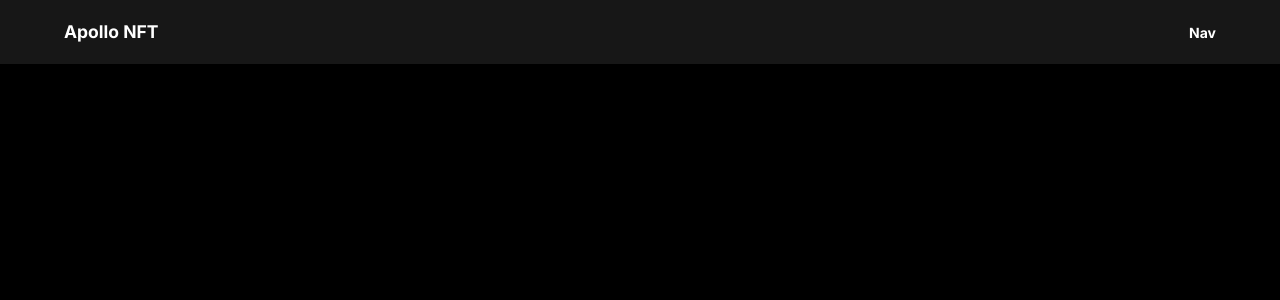
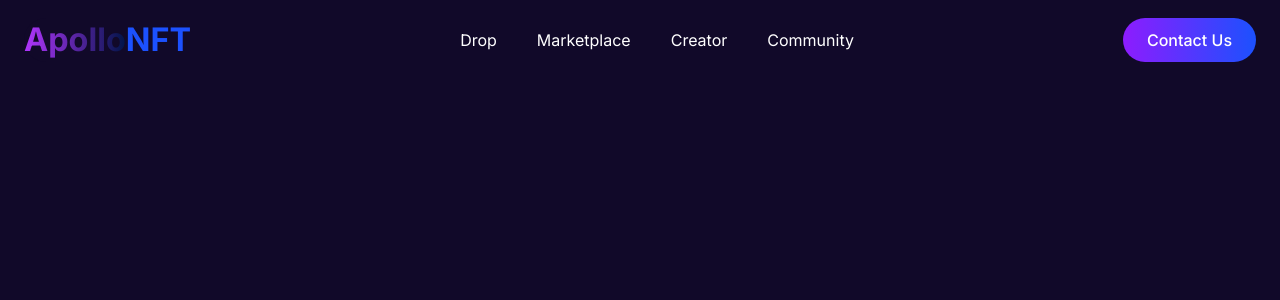
Before and after one commit to tobiasnagata/landingpage-nft, a Next.js app: page / in a window 1280 px wide. Shown: the top 300 px of the page. Built offline with nearby package versions, Linux system fonts and the light colour scheme.

Commit message:
Add header component

```diff
--- a/src/app/global.css
+++ b/src/app/global.css
@@ -3,3 +3,11 @@ body {
   margin: 0;
   padding: 0;
 }
+
+/* TEXT GRADIENT */
+.gradient-light-purple-to-dark-purple {
+  background: -webkit-linear-gradient(0deg, #b235ff, #001447);
+  background-clip: text;
+  -webkit-background-clip: text;
+  -webkit-text-fill-color: transparent;
+}
--- a/src/components/base/Container.js
+++ b/src/components/base/Container.js
@@ -1,7 +1,11 @@
 import { Container as MuiContainer } from "@mui/material";
 
 const Container = ({ children, sx }) => {
-  return <MuiContainer sx={{ ...sx, pt: 12 }}>{children}</MuiContainer>;
+  return (
+    <MuiContainer maxWidth="xl" sx={{ ...sx }}>
+      {children}
+    </MuiContainer>
+  );
 };
 
 export default Container;
--- a/src/components/base/Header.js
+++ b/src/components/base/Header.js
@@ -1,26 +1,41 @@
 "use client";
 
 import { fontWeight } from "@/theme/theme";
-import { Menu } from "@mui/icons-material";
 import {
   AppBar,
   Box,
-  Container,
-  Drawer,
   Hidden,
-  IconButton,
   Link as MUILink,
   Toolbar,
+  Typography,
+  useScrollTrigger,
+  useTheme,
 } from "@mui/material";
-import Link from "next/link";
 import { usePathname } from "next/navigation";
 import { useState } from "react";
+import { MainButton } from "../button/MainButton";
+import { motion } from "framer-motion";
+import { MenuDrawer } from "../button/MenuDrawer";
+import Link from "next/link";
+import Container from "./Container";
+import useVariantHeader from "@/styles/animation/header";
 
 const Header = () => {
+  const navLink = [
+    { name: "Drop", href: "#drop", group: "" },
+    { name: "Marketplace", href: "#marketplace", group: "" },
+    { name: "Creator", href: "#creator", group: "" },
+    { name: "Community", href: "#community", group: "" },
+  ];
+
   const [drawer, setDrawer] = useState(false);
-  const navLink = [{ name: "Nav", href: "/", group: "" }];
-
   const router = usePathname();
+  const scrollTrigger = useScrollTrigger({
+    disableHysteresis: true,
+    threshold: 100,
+  });
+  const theme = useTheme();
+  const variant = useVariantHeader();
 
   const isMenuActive = (group) => {
     return (
@@ -31,28 +46,56 @@ const Header = () => {
 
   return (
     <>
-      <AppBar position="fixed" color="primary">
+      {/* HEADER DESKTOP */}
+      <Hidden mdDown>
+        <AppBar
+          position="fixed"
+          elevation={0}
+          sx={{
+            backgroundImage: "none",
+            backgroundColor: "transparent",
+          }}
+        >
           <Container>
-          <Toolbar disableGutters>
-            <Hidden mdUp>
-              <IconButton onClick={() => setDrawer(!drawer)} color="inherit">
-                <Menu />
-              </IconButton>
-            </Hidden>
-
+            <Toolbar disableGutters sx={{ height: "80px" }}>
+              <motion.div
+                variants={variant.v_bg_scroll_down}
+                animate={scrollTrigger ? "visible" : "hidden"}
+                initial={false}
+                transition={{ ease: "easeInOut", duration: 0.75 }}
+                style={{
+                  width: "100%",
+                  display: "flex",
+                  justifyContent: "space-between",
+                  alignItems: "center",
+                  borderRadius: theme.shape.borderRadius * 8,
+                }}
+              >
                 <MUILink
                   component={Link}
-              variant="h6"
+                  variant="h4"
                   href="/"
                   color="inherit"
                   fontWeight={fontWeight.bold}
-              sx={{ flexGrow: 1, textDecoration: "none" }}
+                  sx={{ textDecoration: "none" }}
                 >
-              Apollo NFT
+                  <Typography
+                    component={"span"}
+                    variant="inherit"
+                    className="gradient-light-purple-to-dark-purple"
+                  >
+                    Apollo
+                  </Typography>
+                  <Typography
+                    component={"span"}
+                    variant="inherit"
+                    color="secondary"
+                  >
+                    NFT
+                  </Typography>
                 </MUILink>
 
-            <Hidden mdDown>
-              <Box sx={{ display: "flex", gap: 2 }}>
+                <Box sx={{ display: "flex", gap: 5 }}>
                   {navLink.map((link) => {
                     return (
                       <MUILink
@@ -62,9 +105,7 @@ const Header = () => {
                         href={link.href}
                         sx={{
                           textDecoration: "none",
-                        ...(isMenuActive(link.group)
-                          ? { fontWeight: fontWeight.bold }
-                          : {}),
+                          ...(isMenuActive(link.group) ? {} : {}),
                         }}
                       >
                         {link.name}
@@ -72,42 +113,70 @@ const Header = () => {
                     );
                   })}
                 </Box>
-            </Hidden>
+
+                <MainButton>Contact Us</MainButton>
+              </motion.div>
             </Toolbar>
           </Container>
         </AppBar>
+      </Hidden>
 
+      {/* MENU DRAWER MOBILE */}
       <Hidden mdUp>
-        <Drawer open={drawer} onClose={() => setDrawer(false)}>
-          <Box
-            sx={{
+        <motion.div
+          animate={drawer ? "visible" : "hidden"}
+          initial={false}
+          style={{ position: "fixed", top: 0, right: 0 }}
+        >
+          {/* Background */}
+          <motion.div
+            variants={variant.v_menu_drawer}
+            style={{
+              position: "absolute",
+              zIndex: -1,
+            }}
+          />
+
+          {/* Button drawer */}
+          <MenuDrawer
+            handler={() => setDrawer(!drawer)}
+            sx={{ position: "absolute", top: 23, right: 22, minWidth: 0 }}
+          />
+
+          {/* Navigation */}
+          <motion.div
+            variants={variant.v_stagger_menu}
+            style={{
               display: "flex",
               flexDirection: "column",
               justifyContent: "center",
-              minWidth: 300,
-              padding: 6,
+              alignItems: "center",
+              width: "100vw",
+              height: "100vh",
+              gap: theme.spacing(3),
             }}
           >
             {navLink.map((link) => {
               return (
+                <motion.div variants={variant.v_menu_item} key={link.href}>
                   <MUILink
                     component={Link}
-                  key={link.href}
+                    variant="h2"
                     color="inherit"
                     href={link.href}
                     sx={{
                       textDecoration: "none",
-                    ...(isMenuActive(link.group)
-                      ? { fontWeight: fontWeight.bold }
-                      : {}),
+                      fontWeight: fontWeight.bold,
+                      ...(isMenuActive(link.group) ? {} : {}),
                     }}
                   >
                     {link.name}
                   </MUILink>
+                </motion.div>
               );
             })}
-          </Box>
-        </Drawer>
+          </motion.div>
+        </motion.div>
       </Hidden>
     </>
   );
--- a/src/components/button/MainButton.js
+++ b/src/components/button/MainButton.js
@@ -2,6 +2,11 @@ import { Button, styled } from "@mui/material";
 
 const MainButton = styled(Button)(({ theme }) => ({
   backgroundColor: theme.palette.secondary.main,
+  color: "white",
+  textTransform: "capitalize",
+  padding: `${theme.spacing(1)} ${theme.spacing(3)}`,
+  borderRadius: theme.shape.borderRadius * 8,
+  backgroundImage: `-webkit-linear-gradient(0deg, ${theme.palette.primary.light}, ${theme.palette.secondary.main})`,
 }));
 
 export { MainButton };
--- /dev/null
+++ b/src/components/button/MenuDrawer.js
@@ -0,0 +1,41 @@
+import { Button } from "@mui/material";
+import { motion } from "framer-motion";
+
+const Path = (props) => (
+  <motion.path
+    fill="transparent"
+    strokeWidth="3"
+    stroke="hsl(0, 100%, 100%)"
+    strokeLinecap="round"
+    {...props}
+  />
+);
+
+export const MenuDrawer = ({ handler, sx }) => {
+  return (
+    <Button onClick={handler} sx={sx} disableRipple>
+      <svg width="20" height="20" viewBox="0 0 20 20">
+        <Path
+          variants={{
+            hidden: { d: "M 2 2.5 L 20 2.5" },
+            visible: { d: "M 3 16.5 L 17 2.5" },
+          }}
+        />
+        <Path
+          d="M 2 9.423 L 20 9.423"
+          variants={{
+            hidden: { opacity: 1 },
+            visible: { opacity: 0 },
+          }}
+          transition={{ duration: 0.1 }}
+        />
+        <Path
+          variants={{
+            hidden: { d: "M 2 16.346 L 20 16.346" },
+            visible: { d: "M 3 2.5 L 17 16.346" },
+          }}
+        />
+      </svg>
+    </Button>
+  );
+};
--- /dev/null
+++ b/src/styles/animation/header.js
@@ -0,0 +1,70 @@
+import { useTheme } from "@mui/material";
+
+const useVariantHeader = () => {
+  const theme = useTheme();
+
+  const v_bg_scroll_down = {
+    visible: {
+      padding: `${theme.spacing(1)} ${theme.spacing(2)}`,
+      background: "rgba(0, 0, 0, 0.5)",
+      backdropFilter: "blur(8px)",
+    },
+    hidden: {
+      padding: 0,
+      background: "rgba(0, 0, 0, 0)",
+      backdropFilter: "blur(0px)",
+    },
+  };
+
+  const v_menu_drawer = {
+    visible: {
+      width: "100vw",
+      height: "100vh",
+      top: 0,
+      right: 0,
+      borderRadius: 0,
+      background: `-webkit-linear-gradient(225deg, ${theme.palette.secondary.main}, ${theme.palette.primary.light})`,
+    },
+    hidden: {
+      width: "40px",
+      height: "40px",
+      top: 20,
+      right: 20,
+      borderRadius: 10,
+      background: theme.palette.secondary.main,
+      transition: {
+        delay: 0.5,
+      },
+    },
+  };
+
+  const v_stagger_menu = {
+    visible: {
+      transition: { staggerChildren: 0.07, delayChildren: 0.2 },
+    },
+    hidden: {
+      transition: { staggerChildren: 0.05, staggerDirection: -1 },
+    },
+  };
+
+  const v_menu_item = {
+    visible: {
+      y: 0,
+      opacity: 1,
+      transition: {
+        y: { stiffness: 1000, velocity: -100 },
+      },
+    },
+    hidden: {
+      y: 50,
+      opacity: 0,
+      transition: {
+        y: { stiffness: 1000 },
+      },
+    },
+  };
+
+  return { v_bg_scroll_down, v_menu_drawer, v_stagger_menu, v_menu_item };
+};
+
+export default useVariantHeader;
--- a/src/theme/theme.js
+++ b/src/theme/theme.js
@@ -56,13 +56,13 @@ const fontSize = {
     main: "1rem",
   },
   body1: {
+    main: "1rem",
+  },
+  body2: {
     main: "0.875rem",
   },
-  body2: {
-    main: "0.75rem",
-  },
   button: {
-    main: "0.875rem",
+    main: "1rem",
   },
 };
 
@@ -90,8 +90,8 @@ const color_dark = {
     primary: "#FFF",
   },
   background: {
-    default: "#000",
-    paper: "#000",
+    default: "#110929",
+    paper: "#110929",
   },
 };
 
```
Lines whose indentation alone changed are shown as unchanged.
